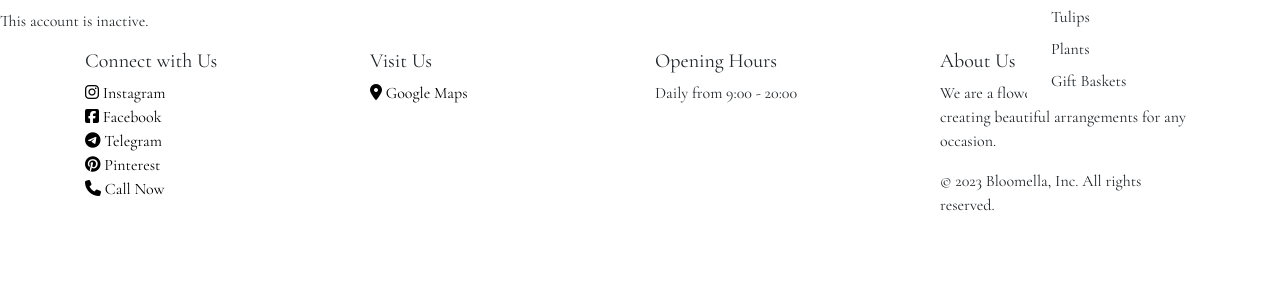
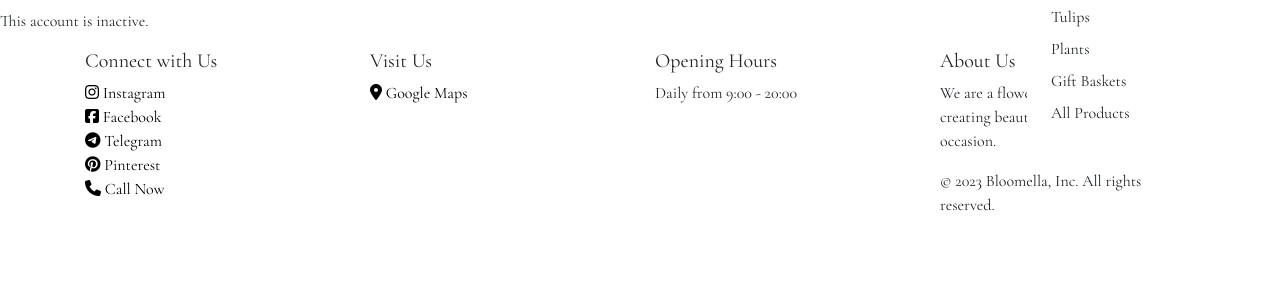
Before and after one commit to StanislavDitsan/Bloomella, a Django app: the page made by templates/base.html in a window 1280 px wide, after a click on "Shop". Shown: the part 147-443 px from the top of the page. Run offline with Django 3.2, Linux system fonts and the light colour scheme; some libraries are stand-ins or nearby versions.

Commit message:
Added all products to link nav bar

```diff
--- a/templates/base.html
+++ b/templates/base.html
@@ -110,6 +110,7 @@
                             <a class="dropdown-item" href="#">Tulips</a>
                             <a class="dropdown-item" href="#">Plants</a>
                             <a class="dropdown-item" href="#">Gift Baskets</a>
+                            <a class="dropdown-item" href="#">All Products</a>
                         </div>
                     </li>
                     <li class="list-inline-item dropdown">
```
